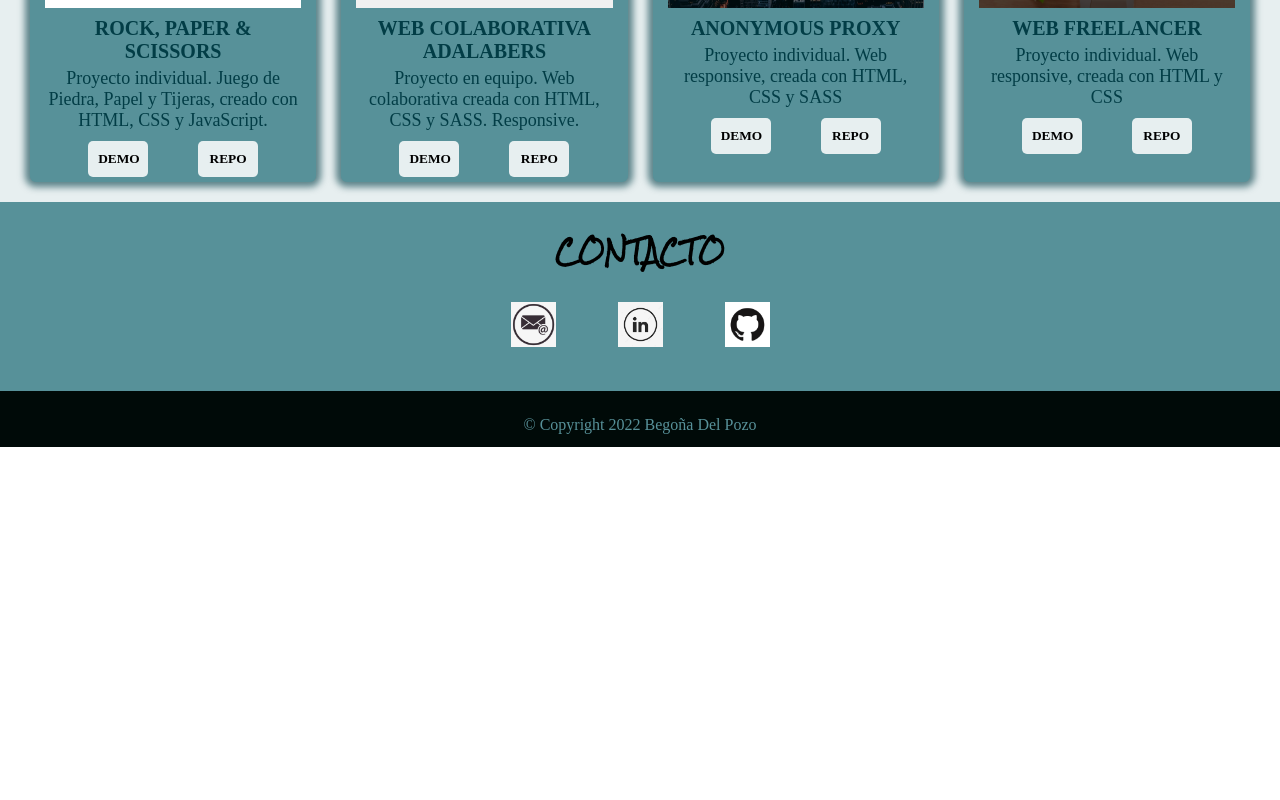
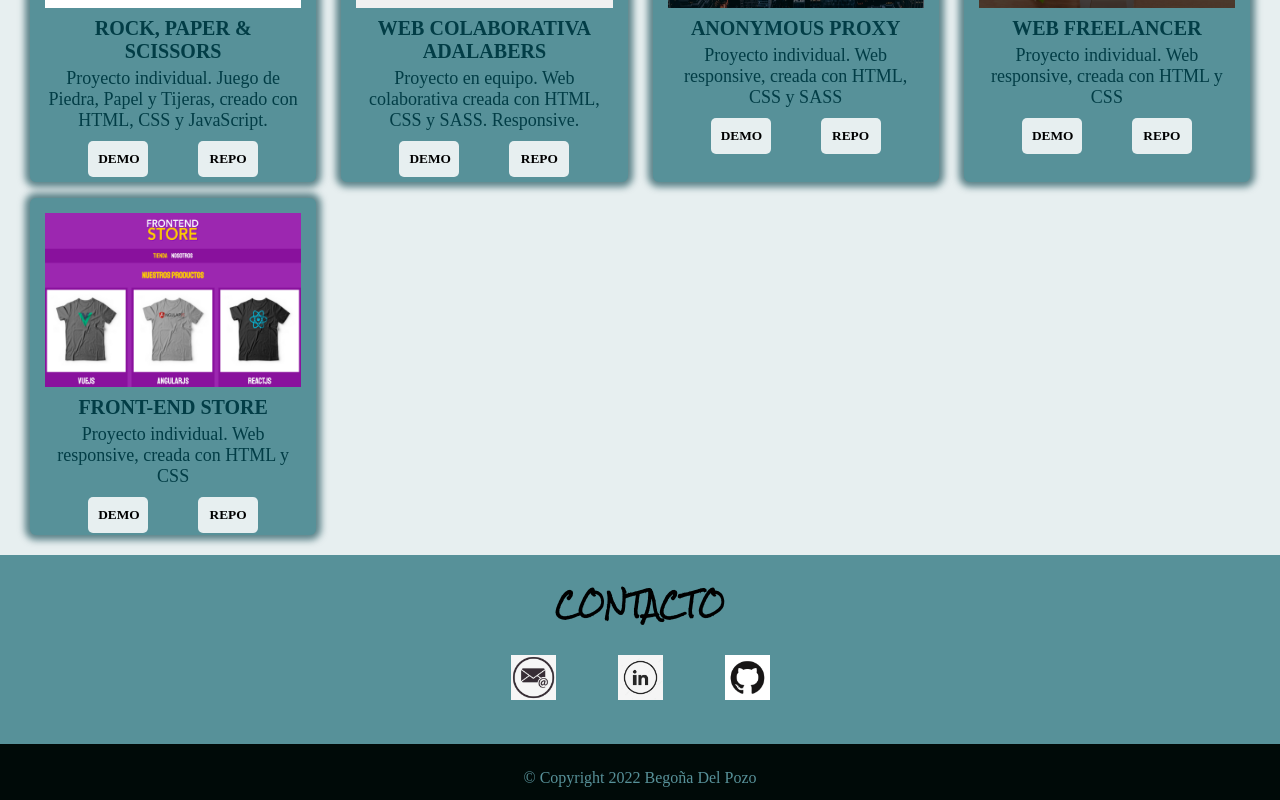
Before and after one commit to Begodpo/Portfolio, a React (Create React App) app: page / in a window 1280 px wide. Shown: the part 2249-3049 px from the top of the page. Before the commit the page ends 2696 px from the top, so only its background shows below. Built offline with nearby package versions, Linux system fonts and the light colour scheme; a web font is replaced by a local one.

Commit message:
add frontend store project

```diff
--- a/src/components/Projects.js
+++ b/src/components/Projects.js
@@ -6,6 +6,7 @@ import inheriteCode from "../images/inherit_code.png";
 import adalabers from "../images/web_colaborativa_adalabers.png";
 import gameJs from "../images/rock_paper_scissors.png";
 import freelancer from "../images/web_freelancer.png";
+import tshirtStore from "../images/tshirtstore1.png";
 
 function Projects() {
   return (
@@ -158,6 +159,23 @@ function Projects() {
             <button className="projects__article--button">Repo</button>
           </a>
         </article>
+        <article className="projects__article">
+          <img
+            className="projects__article--image"
+            src={tshirtStore}
+            alt="Imagen del proyecto Front-End Store"
+          />
+          <h4 className="projects__article--name">Front-End Store</h4>
+          <p className="projects__article--description">
+            Proyecto individual. Web responsive, creada con HTML y CSS
+          </p>
+          <a href="https://tshirtstore1.netlify.app/">
+            <button className="projects__article--button">Demo</button>
+          </a>
+          <a href="#">
+            <button className="projects__article--button">Repo</button>
+          </a>
+        </article>
       </div>
     </section>
   );
```
Also changed, not shown: src/images/tshirtstore1.png (added).
